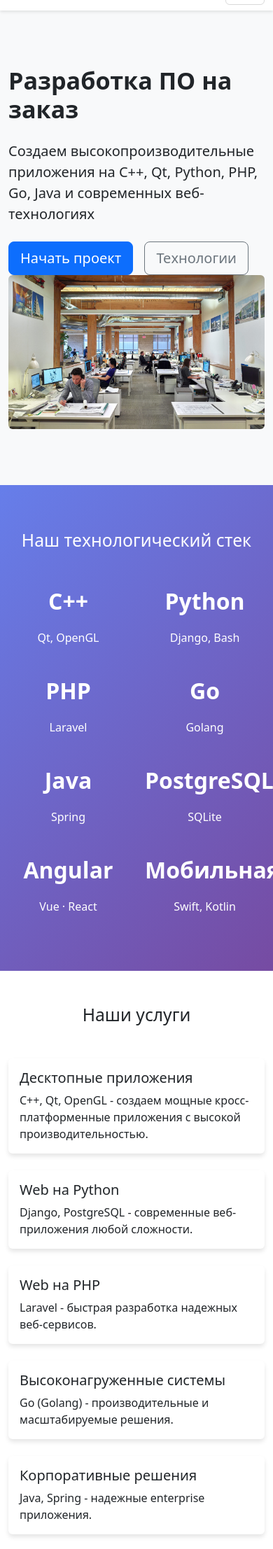
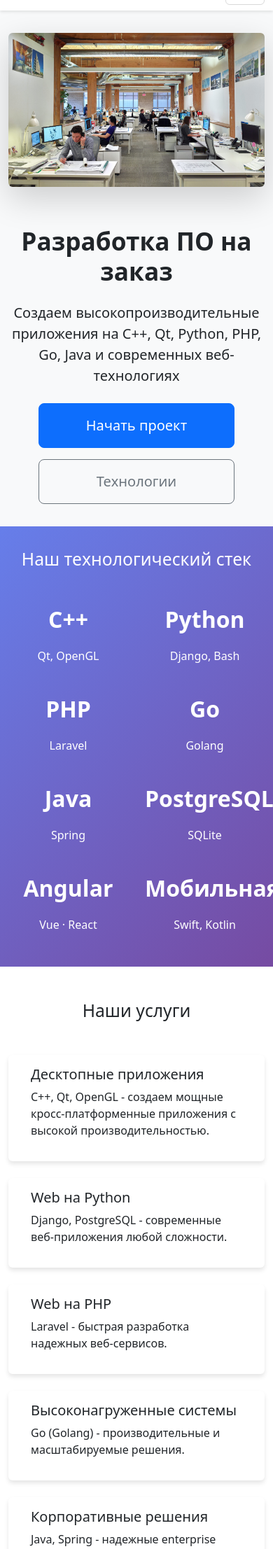
Before and after one commit to YAZuk/citeam, a Django app: page /detail/ in a window 390 px wide; the page is wider, and only the part inside the window is pictured. Shown: the part 41-2254 px from the top of that part at 70% size. Run offline with Django 5.2, Linux system fonts and the light colour scheme; some libraries are stand-ins or nearby versions.

Commit message:
index.html

```diff
--- a/citeam/main/templates/main/detail.html
+++ b/citeam/main/templates/main/detail.html
@@ -77,6 +77,73 @@
                 transform: translateY(0);
             }
         }
+
+        /* Адаптивность для мобильных устройств */
+        @media (max-width: 991px) {
+            .hero {
+                padding: 3rem 0;
+                text-align: center;
+            }
+
+            .hero .row {
+                flex-direction: column-reverse; /* Картинка сверху, текст снизу */
+            }
+
+            .hero .col-lg-6:first-child {
+                margin-top: 2rem;
+            }
+
+            .hero .d-flex {
+                justify-content: center;
+            }
+
+            .hero img {
+                max-width: 80%;
+                margin: 0 auto;
+                display: block;
+            }
+        }
+
+        @media (max-width: 576px) {
+            .hero {
+                padding: 2rem 0;
+            }
+
+            .hero h1 {
+                font-size: 2.2rem;
+            }
+
+            .hero .d-flex {
+                flex-direction: column;
+                gap: 1rem !important;
+                align-items: center;
+            }
+
+            .hero .btn {
+                width: 100%;
+                max-width: 280px;
+            }
+
+            .hero img {
+                max-width: 100%;
+                margin-bottom: 1.5rem;
+            }
+        }
+
+        /* Отступы для секций на мобильных */
+        @media (max-width: 768px) {
+            .tech-stack {
+                padding: 2rem 0;
+            }
+
+            .service-card {
+                margin-bottom: 1rem;
+            }
+
+            .counter {
+                font-size: 2.2rem;
+            }
+        }
     </style>
 </head>
 <body>
@@ -111,20 +178,23 @@
     </div>
 </nav>
 
-<!-- Hero секция -->
+<!-- Hero секция (исправленная адаптивность) -->
 <section class="hero">
     <div class="container">
-        <div class="row align-items-center">
+        <div class="row align-items-center g-5"> <!-- g-5 добавляет отступы между колонками -->
             <div class="col-lg-6">
                 <h1 class="display-4 fw-bold mb-4">Разработка ПО на заказ</h1>
                 <p class="lead mb-4">Создаем высокопроизводительные приложения на C++, Qt, Python, PHP, Go, Java и современных веб-технологиях</p>
-                <div class="d-flex gap-3">
-                    <a href="#" class="btn btn-primary btn-lg">Начать проект</a>
-                    <a href="#" class="btn btn-outline-secondary btn-lg">Технологии</a>
+                <div class="d-flex gap-3 flex-wrap">
+                    <a href="#" class="btn btn-primary btn-lg px-4 py-3">Начать проект</a>
+                    <a href="#" class="btn btn-outline-secondary btn-lg px-4 py-3">Технологии</a>
                 </div>
             </div>
-            <div class="col-lg-6">
-                <img src="/static/bootstrap/images/2.jpg" alt="Разработка ПО команда Citeam" class="img-fluid rounded">
+            <div class="col-lg-6 text-center text-lg-start">
+                <img src="/static/bootstrap/images/2.jpg"
+                     alt="Разработка ПО команда Citeam"
+                     class="img-fluid rounded shadow-lg"
+                     style="max-width: 100%; height: auto;">
             </div>
         </div>
     </div>
@@ -177,7 +247,7 @@
         <h2 class="text-center mb-5">Наши услуги</h2>
         <div class="row g-4">
             <div class="col-md-3">
-                <div class="card service-card h-100">
+                <div class="card service-card h-100 px-3">
                     <div class="card-body">
                         <h5 class="card-title">Десктопные приложения</h5>
                         <p class="card-text">C++, Qt, OpenGL - создаем мощные кросс-платформенные приложения с высокой производительностью.</p>
@@ -185,7 +255,7 @@
                 </div>
             </div>
             <div class="col-md-3">
-                <div class="card service-card h-100">
+                <div class="card service-card h-100 px-3">
                     <div class="card-body">
                         <h5 class="card-title">Web на Python</h5>
                         <p class="card-text">Django, PostgreSQL - современные веб-приложения любой сложности.</p>
@@ -193,7 +263,7 @@
                 </div>
             </div>
             <div class="col-md-3">
-                <div class="card service-card h-100">
+                <div class="card service-card h-100 px-3">
                     <div class="card-body">
                         <h5 class="card-title">Web на PHP</h5>
                         <p class="card-text">Laravel - быстрая разработка надежных веб-сервисов.</p>
@@ -201,7 +271,7 @@
                 </div>
             </div>
             <div class="col-md-3">
-                <div class="card service-card h-100">
+                <div class="card service-card h-100 px-3">
                     <div class="card-body">
                         <h5 class="card-title">Высоконагруженные системы</h5>
                         <p class="card-text">Go (Golang) - производительные и масштабируемые решения.</p>
@@ -209,7 +279,7 @@
                 </div>
             </div>
             <div class="col-md-3">
-                <div class="card service-card h-100">
+                <div class="card service-card h-100 px-3">
                     <div class="card-body">
                         <h5 class="card-title">Корпоративные решения</h5>
                         <p class="card-text">Java, Spring - надежные enterprise приложения.</p>
@@ -217,7 +287,7 @@
                 </div>
             </div>
             <div class="col-md-3">
-                <div class="card service-card h-100">
+                <div class="card service-card h-100 px-3">
                     <div class="card-body">
                         <h5 class="card-title">Базы данных</h5>
                         <p class="card-text">Проектирование и оптимизация PostgreSQL, SQLite, работа с большими данными.</p>
@@ -225,7 +295,7 @@
                 </div>
             </div>
             <div class="col-md-3">
-                <div class="card service-card h-100">
+                <div class="card service-card h-100 px-3">
                     <div class="card-body">
                         <h5 class="card-title">Мобильные приложения</h5>
                         <p class="card-text">Swift (iOS), Kotlin/Java (Android) - нативные приложения.</p>
@@ -233,7 +303,7 @@
                 </div>
             </div>
             <div class="col-md-3">
-                <div class="card service-card h-100">
+                <div class="card service-card h-100 px-3">
                     <div class="card-body">
                         <h5 class="card-title">DevOps & Графика</h5>
                         <p class="card-text">Bash скрипты, OpenGL, шейдеры - автоматизация и визуализация.</p>
@@ -311,7 +381,7 @@
 <!-- Bootstrap JS -->
 <script src="/static/bootstrap/js/bootstrap.bundle.min.js"></script>
 
-<!-- Анимированные счетчики (исправлено) -->
+<!-- Анимированные счетчики -->
 <script>
     document.addEventListener('DOMContentLoaded', function() {
         const counters = document.querySelectorAll('.counter');
@@ -329,7 +399,7 @@
                 } else {
                     counter.innerText = current;
                 }
-            }, 20); // Скорость анимации (чем меньше, тем быстрее)
+            }, 20); // Скорость анимации
         });
     });
 </script>
```
